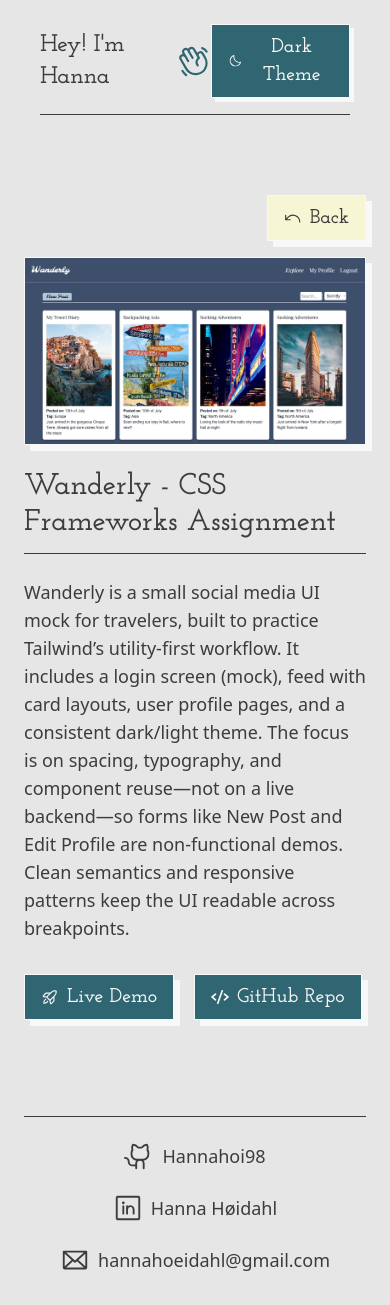
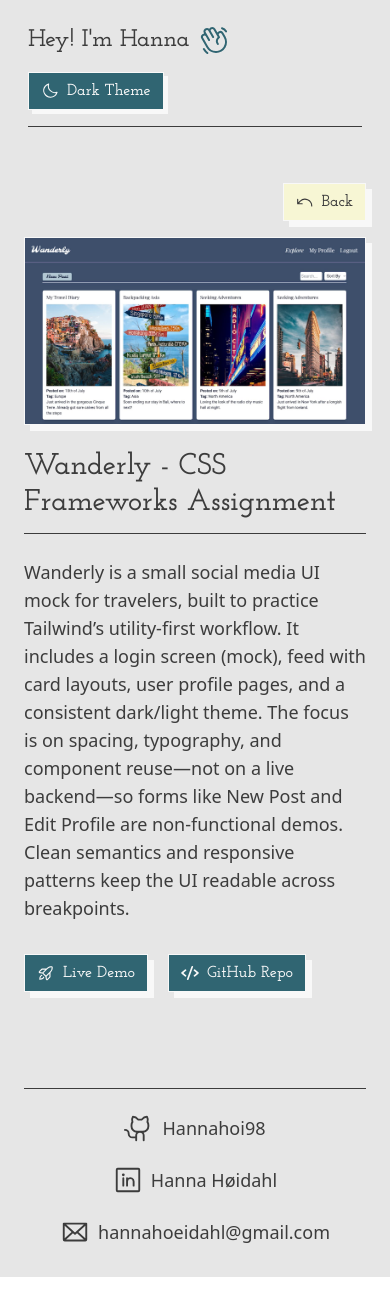
Before and after one commit to hannahoi98/portfolio-2, a React (Vite) app: page /projects/css-frameworks in a window 390 px wide. After the commit the page ends 1277 px from the top, so only its background shows below. Built offline with nearby package versions, Linux system fonts and the light colour scheme.

Commit message:
fix: refining responsiveness over the page

```diff
--- a/src/components/Header.tsx
+++ b/src/components/Header.tsx
@@ -11,18 +11,18 @@ export default function Header() {
   const isLight = theme === "light";
 
   return (
-    <header className="px-6 py-6 md:py-8 lg:py-10">
+    <header className="px-3 py-6 md:py-8 lg:py-10">
       <div className="mx-auto px-4 md:px-7 lg:px-7">
         <div className="border-b border-current pb-4">
-          <div className="flex items-center justify-between">
-            <h1 className="flex items-center gap-2 font-display text-2xl md:text-3xl lg:text-4xl">
+          <div className="flex flex-col items-start gap-4 md:flex-row md:items-center md:justify-between">
+            <h1 className="flex items-center gap-2 font-display text-2xl sm:text-3xl lg:text-4xl">
               Hey! I'm Hanna
-              <HandWavingIcon className="h-11 w-11 text-teal dark:text-butter" />
+              <HandWavingIcon className="h-8 w-8 text-teal dark:text-butter sm:h-10 sm:w-10" />
             </h1>
             <button
               type="button"
               onClick={toggleTheme}
-              className={`btn ${isLight ? "btn-teal" : "btn-butter"}`}
+              className={`btn ${isLight ? "btn-teal" : "btn-butter"} self-start px-3 py-1.5 text-base md:self-auto md:text-xl`}
               aria-label={isLight ? "Activate dark theme" : "Activate light theme"}
             >
               {isLight ? <MoonIcon size={18} /> : <SunDimIcon size={18} />}
--- a/src/components/projects/ProjectLayout.tsx
+++ b/src/components/projects/ProjectLayout.tsx
@@ -19,9 +19,13 @@ export default function ProjectLayout({
   backHref = "/",
 }: ProjectLayoutProps) {
   return (
-    <article className="mx-auto max-w-3xl px-6 py-10 md:max-w-4xl md:px-8 lg:max-w-5xl lg:px-10">
+    <article className="mx-auto max-w-3xl px-6 pb-10 pt-4 md:max-w-4xl md:px-8 md:pt-8 lg:max-w-5xl lg:px-10 lg:pt-10">
       <div className="mb-4 flex justify-end">
-        <a href={backHref} className="btn btn-butter btn-pop" aria-label="Back home">
+        <a
+          href={backHref}
+          className="btn btn-butter btn-pop px-3 py-1.5 text-base md:px-4 md:py-2 md:text-xl"
+          aria-label="Back home"
+        >
           <ArrowArcLeftIcon size={18} />
           Back
         </a>
@@ -39,13 +43,23 @@ export default function ProjectLayout({
       </div>
       <div className="mt-8 flex flex-wrap gap-5">
         {links.live && (
-          <a href={links.live} target="_blank" rel="noreferrer" className="btn btn-teal btn-pop">
+          <a
+            href={links.live}
+            target="_blank"
+            rel="noreferrer"
+            className="btn btn-teal btn-pop px-3 py-1.5 text-base md:px-4 md:py-2 md:text-xl"
+          >
             <RocketLaunchIcon size={18} />
             Live Demo
           </a>
         )}
         {links.repo && (
-          <a href={links.repo} target="_blank" rel="noreferrer" className="btn btn-teal btn-pop">
+          <a
+            href={links.repo}
+            target="_blank"
+            rel="noreferrer"
+            className="btn btn-teal btn-pop px-3 py-1.5 text-base md:px-4 md:py-2 md:text-xl"
+          >
             <CodeIcon size={18} weight="bold" />
             GitHub Repo
           </a>
```
